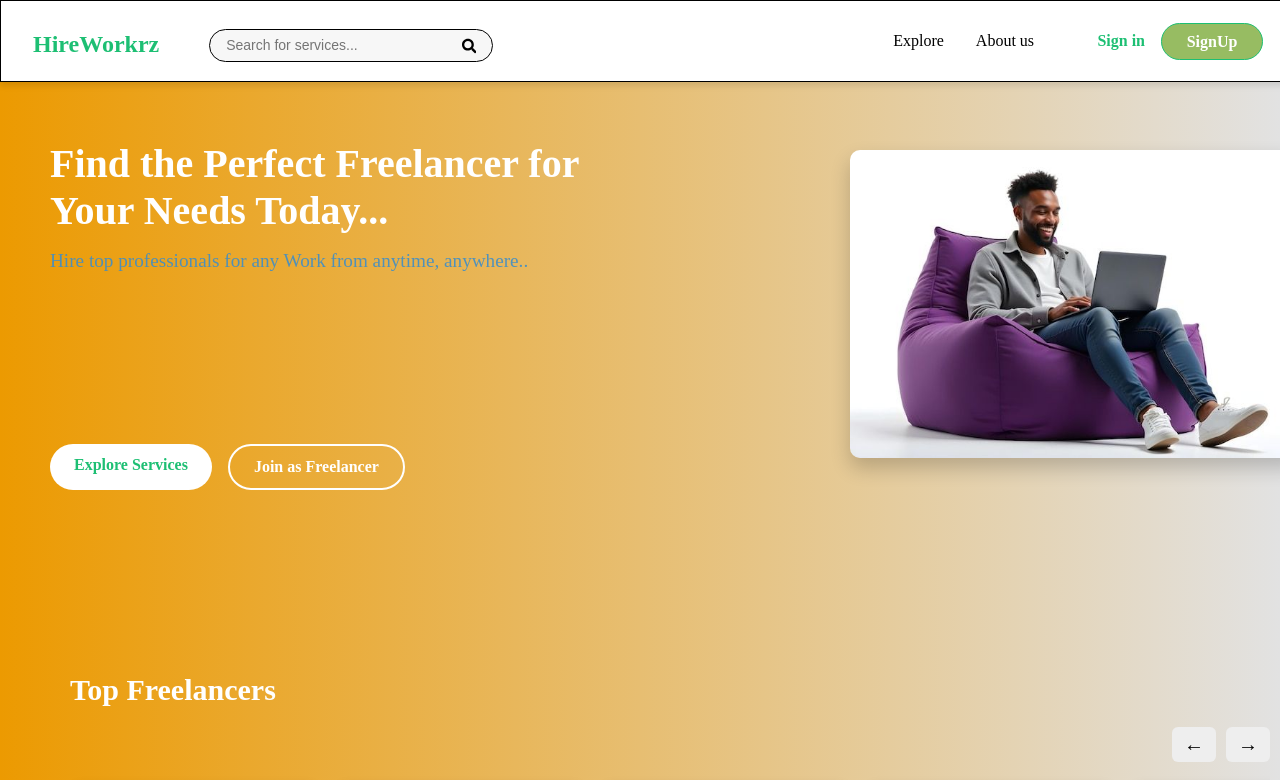
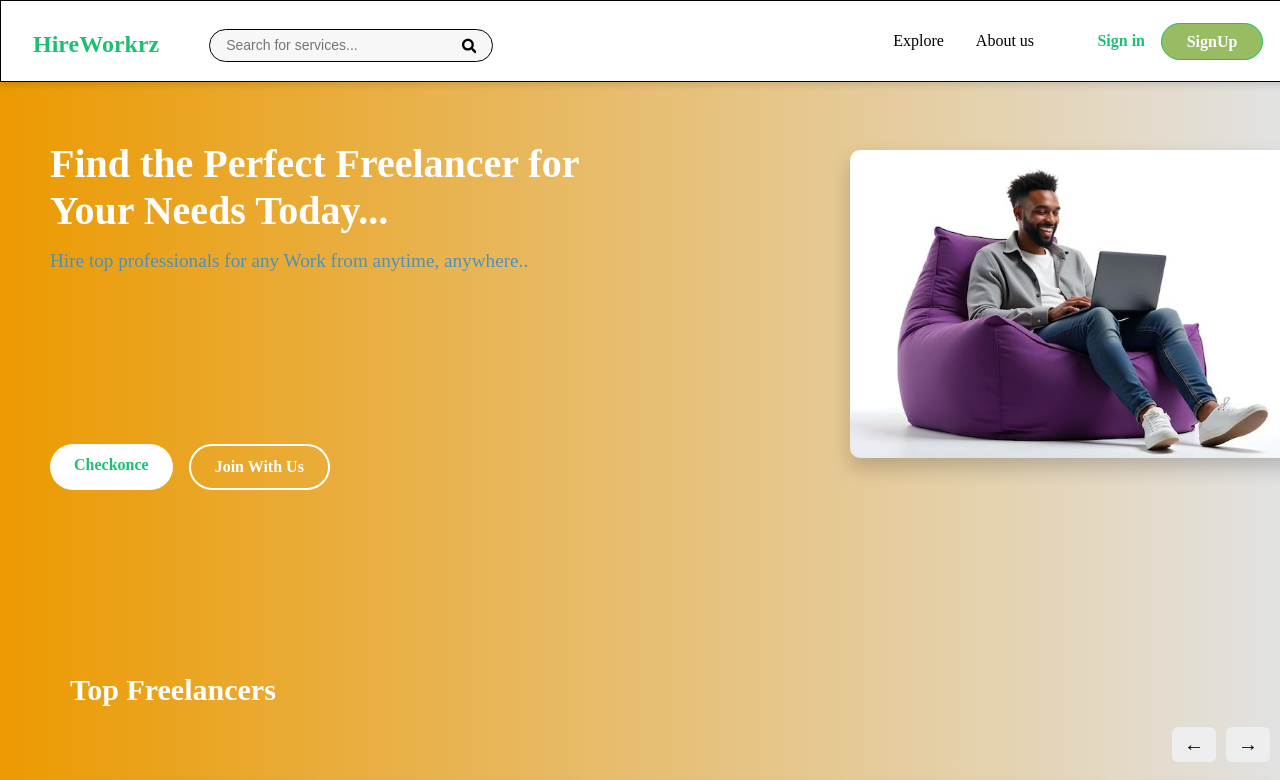
Before and after one commit to mohan99346/HireWorkrz-Versions, a React (Vite) app: page / in a window 1280 px wide. Shown: the top 780 px of the page. Built offline with nearby package versions, Linux system fonts and the light colour scheme.

Commit message:
Hero-Buutons changed

```diff
--- a/src/pages/firstpage.jsx
+++ b/src/pages/firstpage.jsx
@@ -36,8 +36,8 @@ export default function FirstPage(){
    <h1>Find the Perfect Freelancer for Your Needs Today...</h1>
    <p>Hire top professionals for any Work from anytime, anywhere..</p>
    <div className="hero-buttons">
-     <Link  className="btn primary-btn">Explore Services</Link>
-     <Link  className="btn secondary-btn">Join as Freelancer</Link>
+     <Link  className="btn primary-btn">Checkonce</Link>
+     <Link  className="btn secondary-btn">Join With Us</Link>
    </div>
 
     {showLogin && <Login Close={setShowLogin}/>}
```
